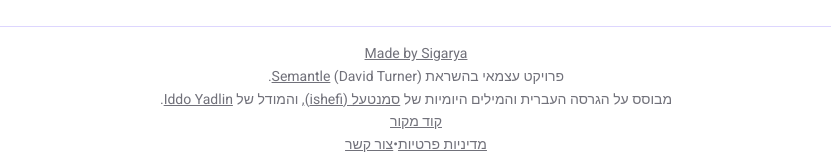
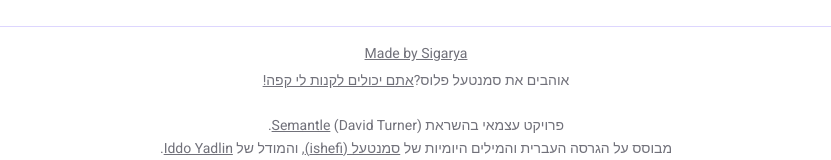
Before and after one commit to Sigarya/semantle-plus, a React (Vite) app: page /about in a window 1280 px wide. Shown: the part 1263-1423 px from the top of the page, without its empty margins (224-1055 px from the left). Built offline with nearby package versions, Linux system fonts and the light colour scheme; no server answers; the database is empty; a web font is replaced by a local one.

Commit message:
Add coffee donation link

```diff
--- a/src/components/PageLayout.tsx
+++ b/src/components/PageLayout.tsx
@@ -30,6 +30,13 @@ const PageLayout = ({ children, title }: PageLayoutProps) => {
     <a href="https://github.com/sigarya" target="_blank" rel="noopener noreferrer" className="underline hover:text-primary">
       Made by Sigarya
     </a>
+    <br />
+    <p dir="rtl" lang="he">
+      אוהבים את סמנטעל פלוס?
+      <a href="https://ko-fi.com/sigarya" target="_blank" rel="noopener noreferrer" className="underline hover:text-primary">
+        אתם יכולים לקנות לי קפה!
+      </a>
+    </p>
     <br />
     פרויקט עצמאי בהשראת&nbsp;
     <a href="https://semantle.com" target="_blank" rel="noopener noreferrer" className="underline hover:text-primary">
```
